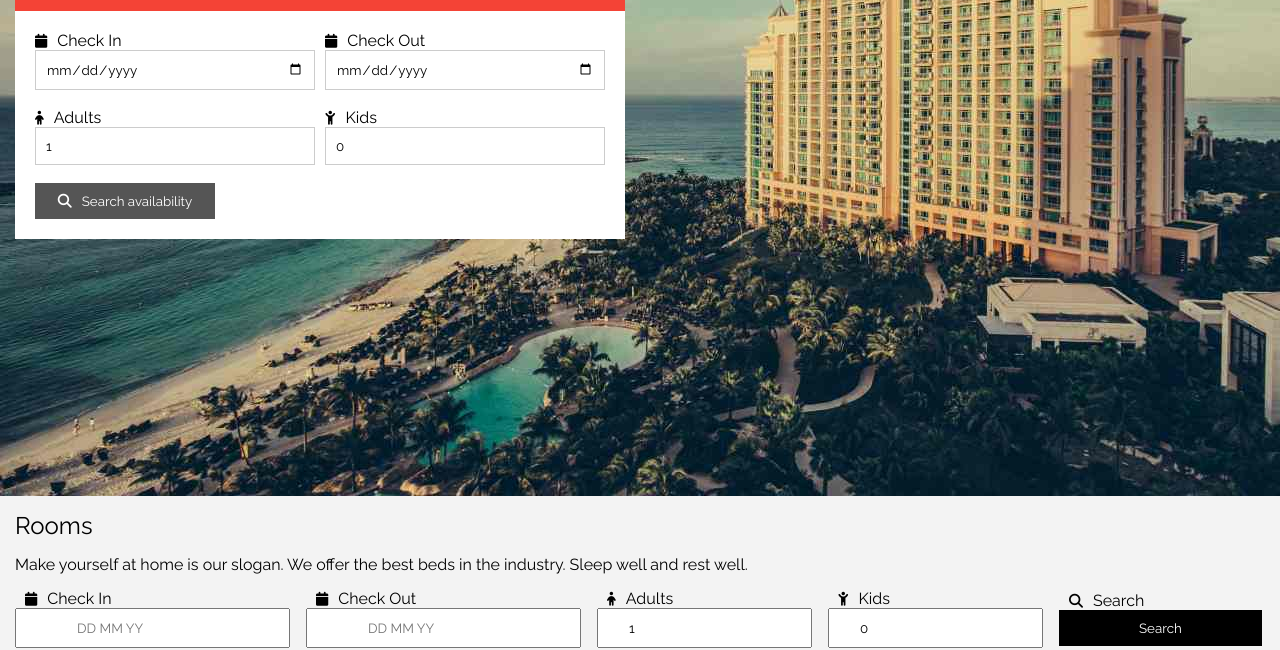
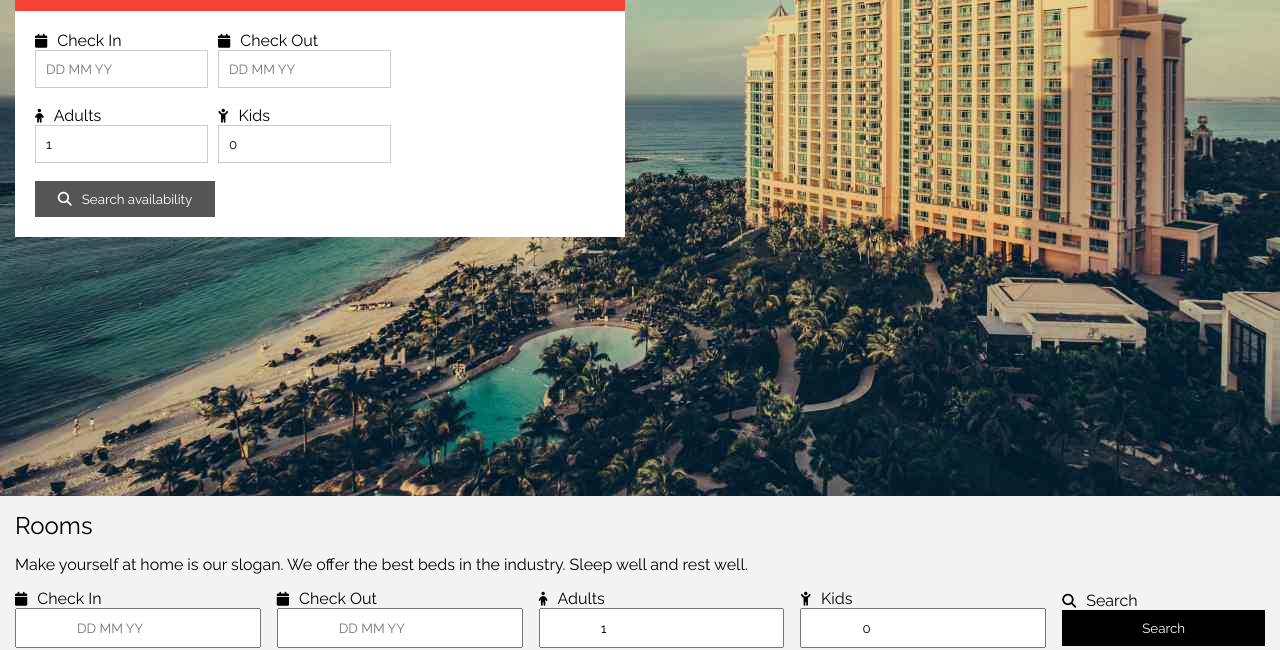
Before and after one commit to Maxpeters12/RWD-PROJECT-DIGITAL-DREAMS, a plain HTML site: page index.html in a window 1280 px wide. Shown: the part 304-954 px from the top of the page. Drawn offline with Linux system fonts and the light colour scheme.

Commit message:
Adjusted the width and the padding

```diff
--- a/CSS/style.css
+++ b/CSS/style.css
@@ -13,6 +13,7 @@
   --white: #fff;
   --background-color: #ccc;
   --background: #333;
+  --hover: #4CAF50;
 }
 
 header {
@@ -102,11 +103,12 @@ ul a {
 }
 .hotel-reservation h3 {
   font-weight: 500;
-  font-size: 32px;
+  font-size: 36px;
 }
 
 .checks {
   padding: 20px;
+  width: 100%;
 }
 
 .hotel-reservation h3 {
@@ -120,10 +122,11 @@ ul a {
 .adult-and-kids {
   display: flex;
   column-gap: 10px;
+  width: 100%;
 }
 
 .checks input {
-  width: 280px;
+  width: 100%;
   padding: 10px;
   margin-bottom: 18px;
   border: 1px solid var(--background-color);
@@ -155,6 +158,10 @@ ul a {
   width: 100%;
 }
 
+.fill-rooms i{
+  padding-left: 0;
+}
+
 .fill-rooms .input-checks-middle {
   width: 100%;
 }
@@ -172,16 +179,13 @@ ul a {
 .input-checks-middle {
   display: flex;
   align-items: center;
-  flex-wrap: nowrap;
   column-gap: 1rem;
+  width: 100%;
 }
 
-.input-checks-middle input[type='text'] {
+.input-checks-middle input {
   padding: 10px 60px;
-}
-
-.input-checks-middle input[type='number'] {
-  padding: 10px 30px;
+  width: 100%;
 }
 
 .fill-check p {
@@ -438,6 +442,13 @@ footer {
 footer > p {
   margin: 28px;
 }
+footer a{
+  color: var(--white);
+}
+footer a:hover{
+  color: var(--hover);
+}
+
 
 .socials i {
   font-size: 22px;
--- a/index.html
+++ b/index.html
@@ -31,13 +31,13 @@
               <div>
                 <i class="fa-duotone fa-solid fa-calendar"></i><label for="check-in">Check In</label>
               </div>
-              <input type="date" name="check-in" id="check-in" />
+              <input type="text" placeholder="DD MM YY" name="check-in" id="check-in" />
             </div>
             <div class="check-in">
               <div>
                 <i class="fa-duotone fa-solid fa-calendar"></i><label for="check-out">Check Out</label>
               </div>
-              <input type="date" name="check-out" id="check-out" />
+              <input type="text" placeholder="DD MM YY" name="check-out" id="check-out" />
             </div>
           </div>
 
```
